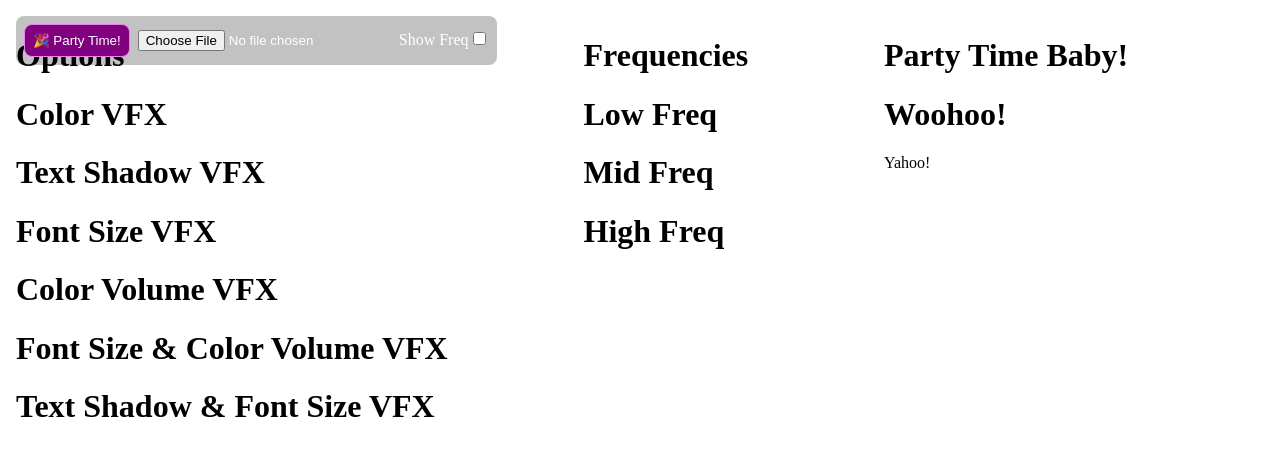
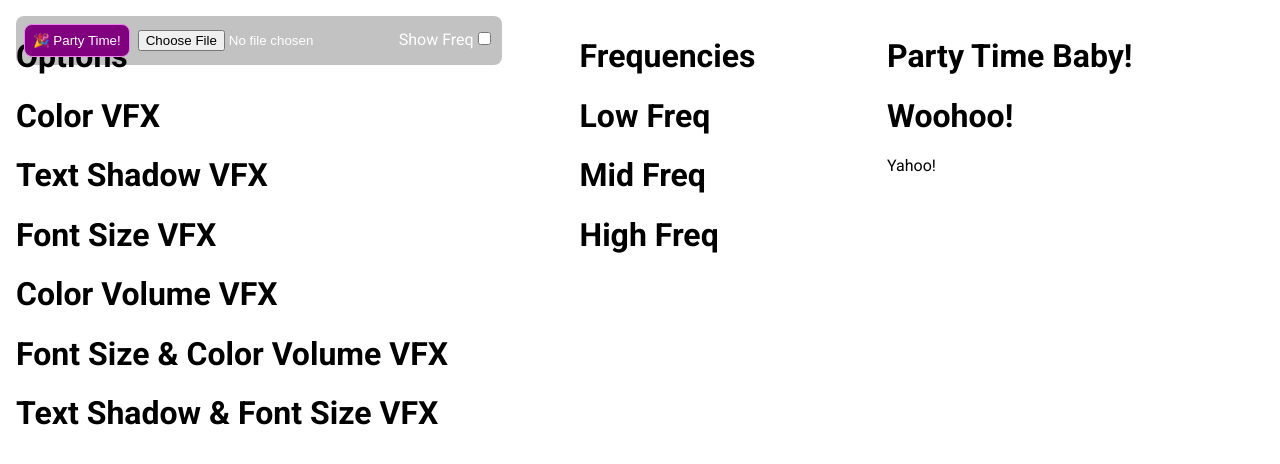
Before and after one commit to shuavaz89/html-party, a website: page index.html in a window 1280 px wide. Drawn offline with Linux system fonts and the light colour scheme.

Commit message:
Styling demo page

```diff
--- a/index.html
+++ b/index.html
@@ -2,7 +2,16 @@
 <html lang="en">
     <head>
         <title>Party Playground!</title>
+        <link rel="preconnect" href="https://fonts.googleapis.com">
+        <link rel="preconnect" href="https://fonts.gstatic.com" crossorigin>
+        <link href="https://fonts.googleapis.com/css2?family=Fira+Sans:wght@400;500;600&family=Roboto:ital,wght@0,100;0,300;0,400;0,500;0,700;0,900;1,100;1,300;1,400;1,500;1,700;1,900&display=swap" rel="stylesheet">
         <style>
+            .roboto-regular {
+            font-family: "Roboto", sans-serif;
+            font-weight: 400;
+            font-style: normal;
+            }
+
             body {
                 padding: 8px;
             }
@@ -14,7 +23,7 @@
             }
         </style>
     </head>
-    <body class="party-time-bkgColor party-time-freq-mid">
+    <body class="party-time-bkgColor party-time-freq-mid roboto-regular">
         <div class="container">
             <div>
                 <h1>Options</h1>
```
Also changed, not shown: README.md.
